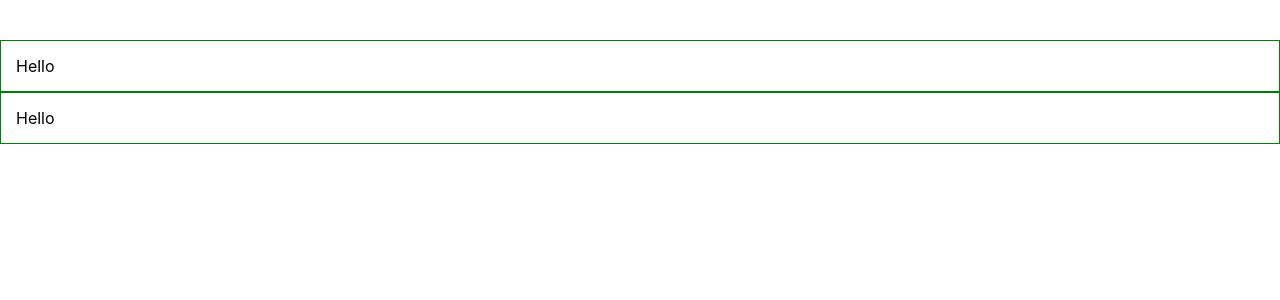
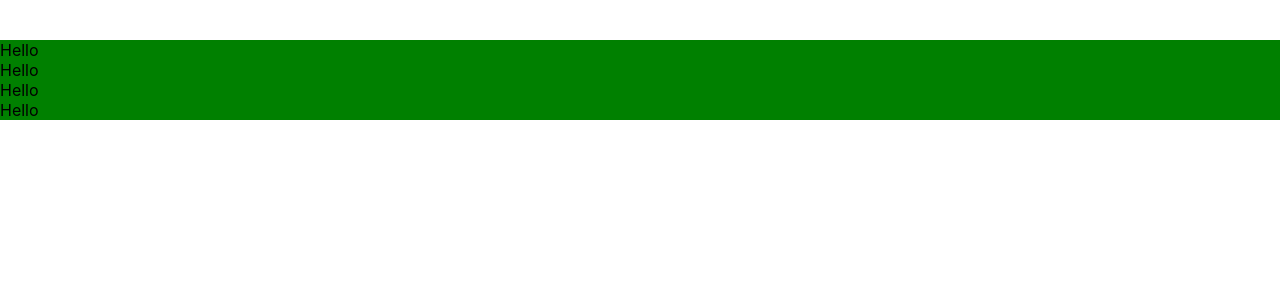
Before and after one commit to mar1n/csshtmlpractice, a React (Create React App) app: page / in a window 1280 px wide. Shown: the top 300 px of the page. Built offline with nearby package versions, Linux system fonts and the light colour scheme.

Commit message:
important we can force css rule to be on element

```diff
--- /dev/null
+++ b/src/components/Specificity/Specificity.css
@@ -0,0 +1,11 @@
+.item {
+    background-color: green !important;
+}
+
+.hello {
+    background-color: yellow;
+}
+
+.world {
+    background-color: blue;
+}
--- /dev/null
+++ b/src/components/Specificity/Specificity.js
@@ -0,0 +1,17 @@
+import React from 'react'
+import './Specificity.css'
+
+const Boxsizing = () => {
+    return (
+        <div className="demo">
+            <br/><br/>
+            <div className="item hello">Hello</div>
+            <div className="item hello">Hello</div>
+            <div className="item hello">Hello</div>
+            <div className="item hello">Hello</div>
+        </div>
+    )
+}
+
+
+export default Boxsizing;
--- a/src/components/boxsizing/Boxsizing.css
+++ /dev/null
@@ -1,8 +0,0 @@
-.demo {
-}
-
-.hello {
-    border: 1px solid green;
-    padding: 15px;
-    width: 100%;
-}
--- a/src/components/boxsizing/Boxsizing.js
+++ /dev/null
@@ -1,15 +0,0 @@
-import React from 'react'
-import './Boxsizing.css'
-
-const Boxsizing = () => {
-    return (
-        <div className="demo">
-            <br/><br/>
-            <div className="hello">Hello</div>
-            <div className="hello">Hello</div>
-        </div>
-    )
-}
-
-
-export default Boxsizing;
--- a/src/index.js
+++ b/src/index.js
@@ -2,12 +2,12 @@ import React from 'react';
 import ReactDOM from 'react-dom';
 import './index.css';
 import App from './App';
-import Boxsizing from './components/boxsizing/Boxsizing'
+import Specificity from './components/Specificity/Specificity'
 import * as serviceWorker from './serviceWorker';
 
 ReactDOM.render(
   <React.StrictMode>
-    <Boxsizing />
+    <Specificity />
   </React.StrictMode>,
   document.getElementById('root')
 );
@@ -16,3 +16,6 @@ ReactDOM.render(
 // unregister() to register() below. Note this comes with some pitfalls.
 // Learn more about service workers: https://bit.ly/CRA-PWA
 serviceWorker.unregister();
+if(module.hot) {
+  module.hot.accept();
+}
```
